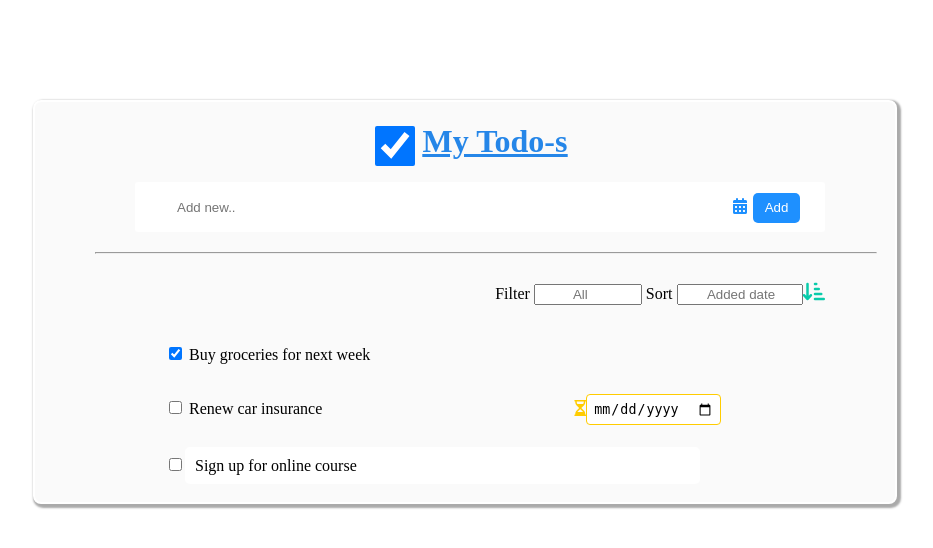
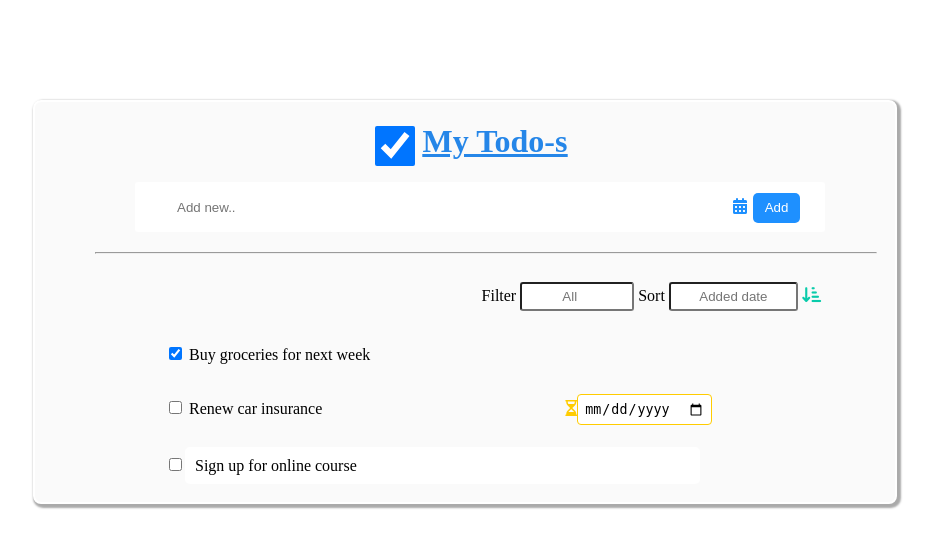
Before and after one commit to humphreyokoth/todo-assignement, a PHP site: page /todo.html in a window 1280 px wide. Shown: the top 548 px of the page, without its empty margins (175-1108 px from the left). Run offline with PHP 8.4, Linux system fonts and the light colour scheme; some libraries are stand-ins or nearby versions.

```diff
--- a/style.css
+++ b/style.css
@@ -81,21 +81,26 @@ h1 {
 .counter {
   float: right;
   margin-top: 20px;
-  font: bold;
   margin-right: 70px;
+
 }
 #filter {
   text-align: center;
   width: 100px;
+  border-radius: 3px;
+  padding: 5px;
 }
 #sort {
   text-align: center;
   width: 100px;
+  padding: 5px;
   padding-left: 20px;
+  border-radius: 3px;
 }
 .sort-icon {
-  font-size: 20px;
+  font-size: 17px;
   color: #09cbaa;
+  padding: 4px;
 }
 /* LISTS */
 ul {
@@ -108,9 +113,10 @@ ul {
   border-radius: 1px solid #1e90ff;
 
 }
-.list-2 .li .fa-regular{
+#list-2{
   border-radius: 1px solid #1e90ff;
 }
+
 #date{
   border: 1px solid #ffcc00;
   padding: 6px;
@@ -124,7 +130,7 @@ ul {
   display: inline-block;
 }
 #fa-regular {
-  margin-left: 248px;
+  margin-left: 239px;
   color: #ffcc00;
   border: #ffffff;
 
--- a/todo.html
+++ b/todo.html
@@ -44,7 +44,7 @@
                     </li>
                 </ul>
             </div>
-            <div class="list-2">
+            <div class="list-2" id="list-2">
                 <ul>
                     <li>
                         <input type="checkbox" name="checkbox" id="insurance-list" /> <label class="label-3">Renew
```
